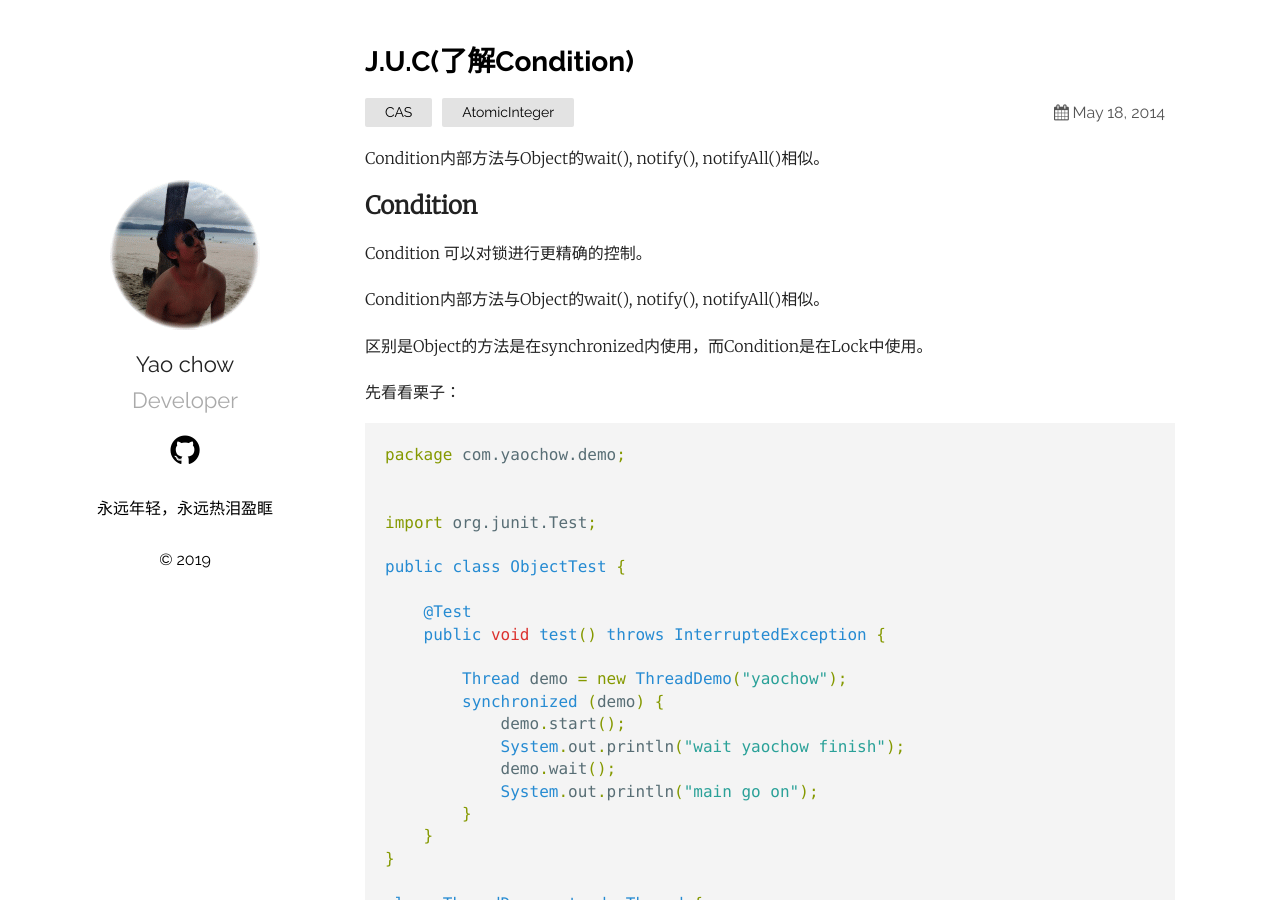
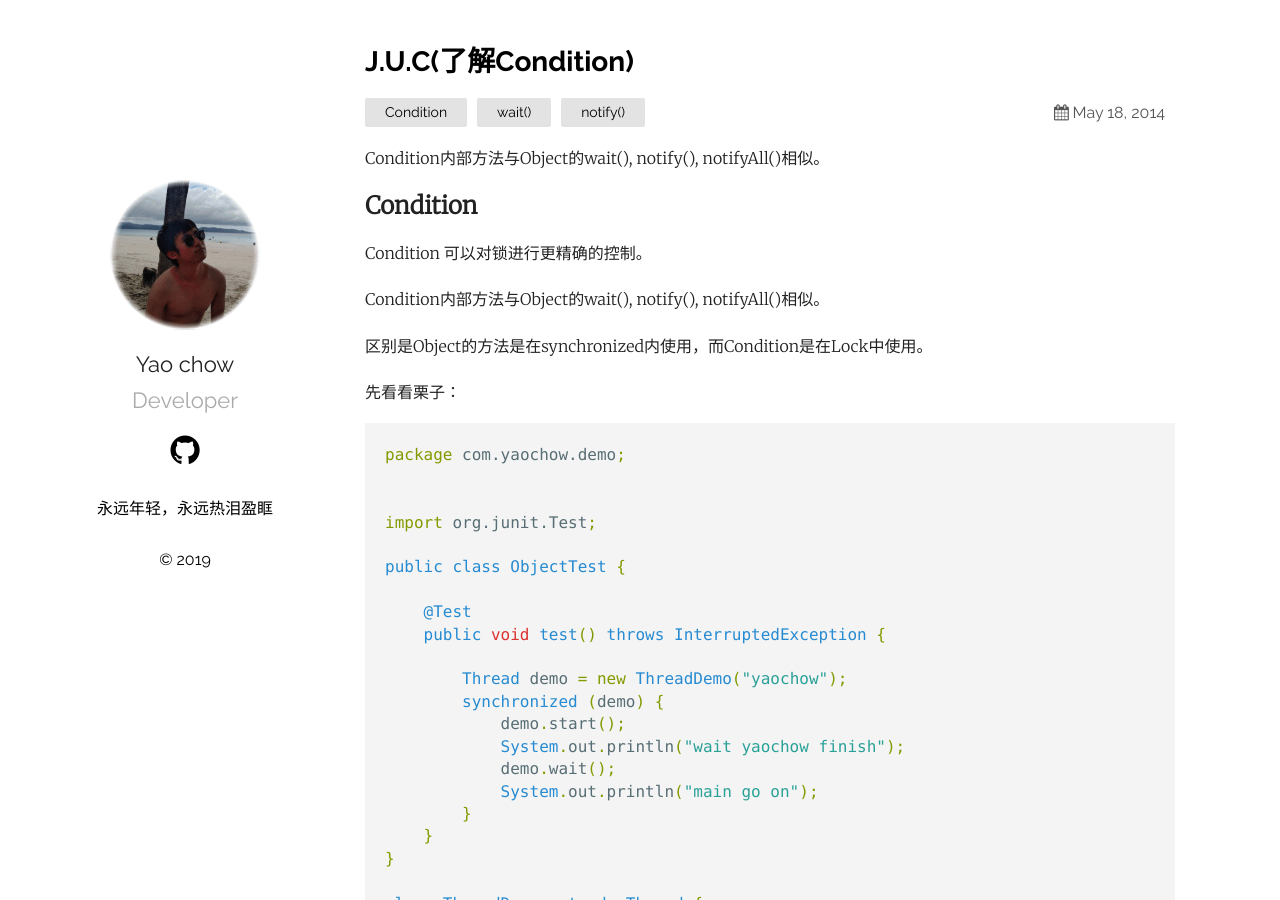
Before and after one commit to yyyyyyyy/yyyyyyyy.github.io, a Jekyll site: the page built from _posts/2014-05-19-Condition1.md, in a window 1280 px wide and 900 px high. Built offline with Jekyll 4.4.1, drawn with Linux system fonts in a browser that asks for light colours; comment, search, counter and statistics services are not loaded.

Commit message:
添加笔记

```diff
--- a/_posts/2014-05-19-Condition1.md
+++ b/_posts/2014-05-19-Condition1.md
@@ -1,8 +1,8 @@
 ---
 layout: post
 title:  "J.U.C(了解Condition)"
-date:   2014-05-19 00:02:09 +0800
-categories: CAS AtomicInteger
+date:   2014-05-19 00:02:10 +0800
+categories: Condition wait() notify()
 ---
 
 Condition内部方法与Object的wait(), notify(), notifyAll()相似。
```
